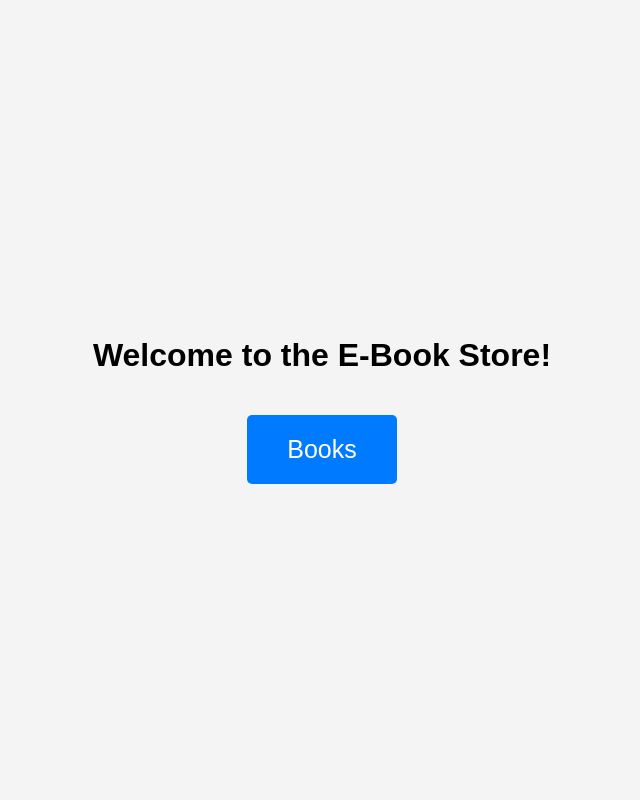
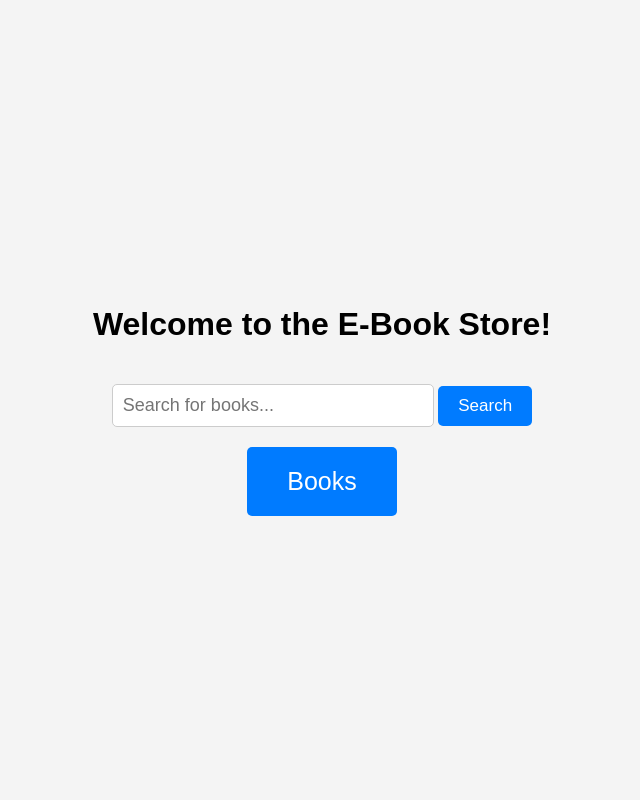
Before and after one commit to christianscorpan/e-Book-store---DIS, a Flask app: page /store in a window 1280 px wide. Shown: the whole page, without its empty margins (318-958 px from the left). Run offline with Flask 3, Linux system fonts and the light colour scheme; parts of the project's set-up code (start-up, migrations or seed data) failed here and were passed over.

Commit message:
search btn

```diff
--- a/app.py
+++ b/app.py
@@ -1,4 +1,4 @@
-from flask import Flask, render_template
+from flask import Flask, render_template, request
 import pandas as pd
 
 app = Flask(__name__)
@@ -27,5 +27,15 @@ def book_details(book_id):
     book = books[book_id]
     return render_template('book_details.html', book=book)
 
+@app.route('/search', methods=['GET'])
+def search():
+    query = request.args.get('query')
+    if query:
+        # Perform the search based on the query
+        search_results = [book for book in books if query.lower() in book['Title'].lower()]
+        return render_template('search_results.html', results=search_results, query=query)
+    else:
+        return render_template('search_results.html', results=[], query='')
+
 if __name__ == '__main__':
     app.run(debug=True)
--- a/templates/store.html
+++ b/templates/store.html
@@ -14,16 +14,35 @@
             font-family: Arial, sans-serif;
             background-color: #f4f4f4;
         }
-        .center-button {
+        .center-content {
             display: flex;
             flex-direction: column;
             justify-content: center;
             align-items: center;
             height: 100%;
         }
+        .search-field {
+            margin-top: 20px;
+            padding: 10px;
+            font-size: 18px;
+            width: 300px;
+            border: 1px solid #ccc;
+            border-radius: 5px;
+        }
         .btn {
             padding: 20px 40px;
             font-size: 25px;
+            color: white;
+            background-color: #007bff;
+            border: none;
+            border-radius: 5px;
+            cursor: pointer;
+            text-decoration: none;
+            margin-top: 20px;
+        }
+        .btn_small {
+            padding: 10px 20px;
+            font-size: 17px;
             color: white;
             background-color: #007bff;
             border: none;
@@ -38,8 +57,12 @@
     </style>
 </head>
 <body>
-    <div class="center-button">
+    <div class="center-content">
         <h1>Welcome to the E-Book Store!</h1>
+        <form action="/search" method="GET">
+            <input type="text" name="query" class="search-field" placeholder="Search for books...">
+            <button type="submit" class="btn_small">Search</button>
+        </form>
         <a href="/books" class="btn">Books</a>
     </div>
 </body>
```
Also changed, not shown: templates/search_results.html (added, +20 -0 lines), 2 other files.
